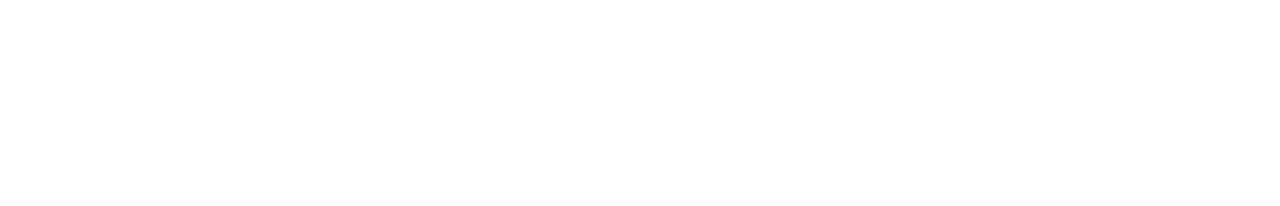
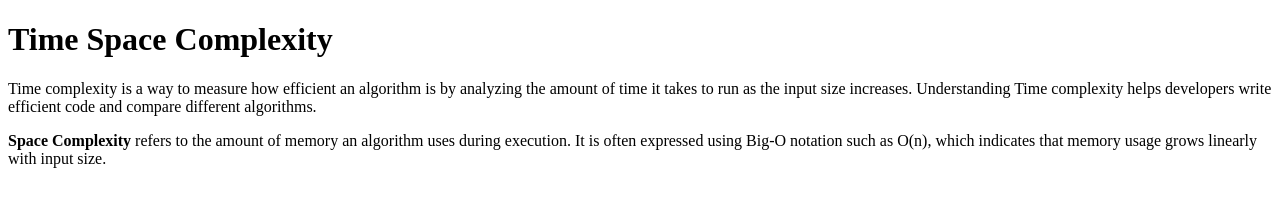
Before and after one commit to acciojob/time-and-space-complexity-happydagar6, a website: page main.html in a window 1280 px wide. Drawn offline with Linux system fonts and the light colour scheme.

Commit message:
created a submission

```diff
--- a/main.html
+++ b/main.html
@@ -8,6 +8,15 @@
 
 <body>
 	<!-- the entire body must be written by student -->
+	<h1>Time Space Complexity</h1>
+	<p>
+	    Time complexity is a way to measure how efficient an algorithm is by analyzing the amount of time it takes to run as the input size increases. Understanding Time complexity helps developers write efficient code and compare different algorithms.
+	</p>
+
+  <p>
+    <b>Space Complexity</b> refers to the amount of memory an algorithm uses during execution. It is often expressed using Big-O notation such as O(n), which indicates that memory usage grows linearly with input size.
+  </p>
+
     <script type="text/javascript" src="./script.js">
 </script>
 
```
